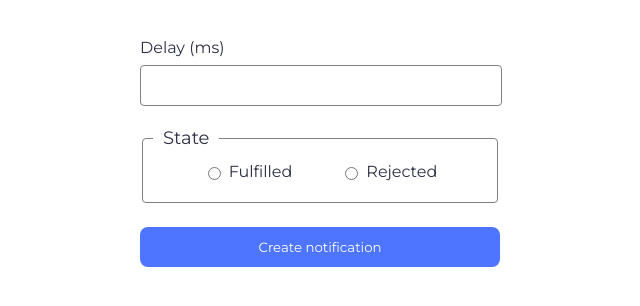
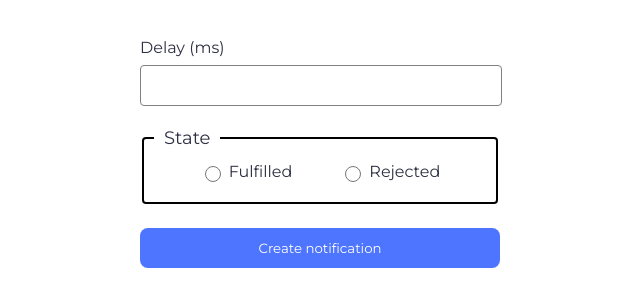
Before and after one commit to migell1415/goit-js-hw-10, a website built with Vite: page src/2-snackbar.html in a window 1280 px wide. In both pictures the pointer is over the element 640 px from the left and 272 px from the top of the page. Shown: the part 108-414 px from the top of the page, without its empty margins (320-960 px from the left). Built offline with nearby package versions, Linux system fonts and the light colour scheme.

Commit message:
update styles.css

```diff
--- a/src/css/styles.css
+++ b/src/css/styles.css
@@ -134,6 +134,10 @@ button:focus {
   border-radius: 4px;
 }
 
+.form fieldset:hover {
+  border: 2px solid #000000;
+}
+
 .form legend {
   padding: 0 10px;
   font-size: 18px;
@@ -141,6 +145,8 @@ button:focus {
 }
 
 .form input[type="radio"] {
+  width: 16px;
+  height: 16px;
   margin-right: 8px;
 }
 
@@ -161,3 +167,7 @@ width: 360px;
 background-color: #4E75FF;
 color: #FFF;;
 }
+
+.form button[type="submit"]:hover {
+  background-color: #6C8CFF;
+}
```
